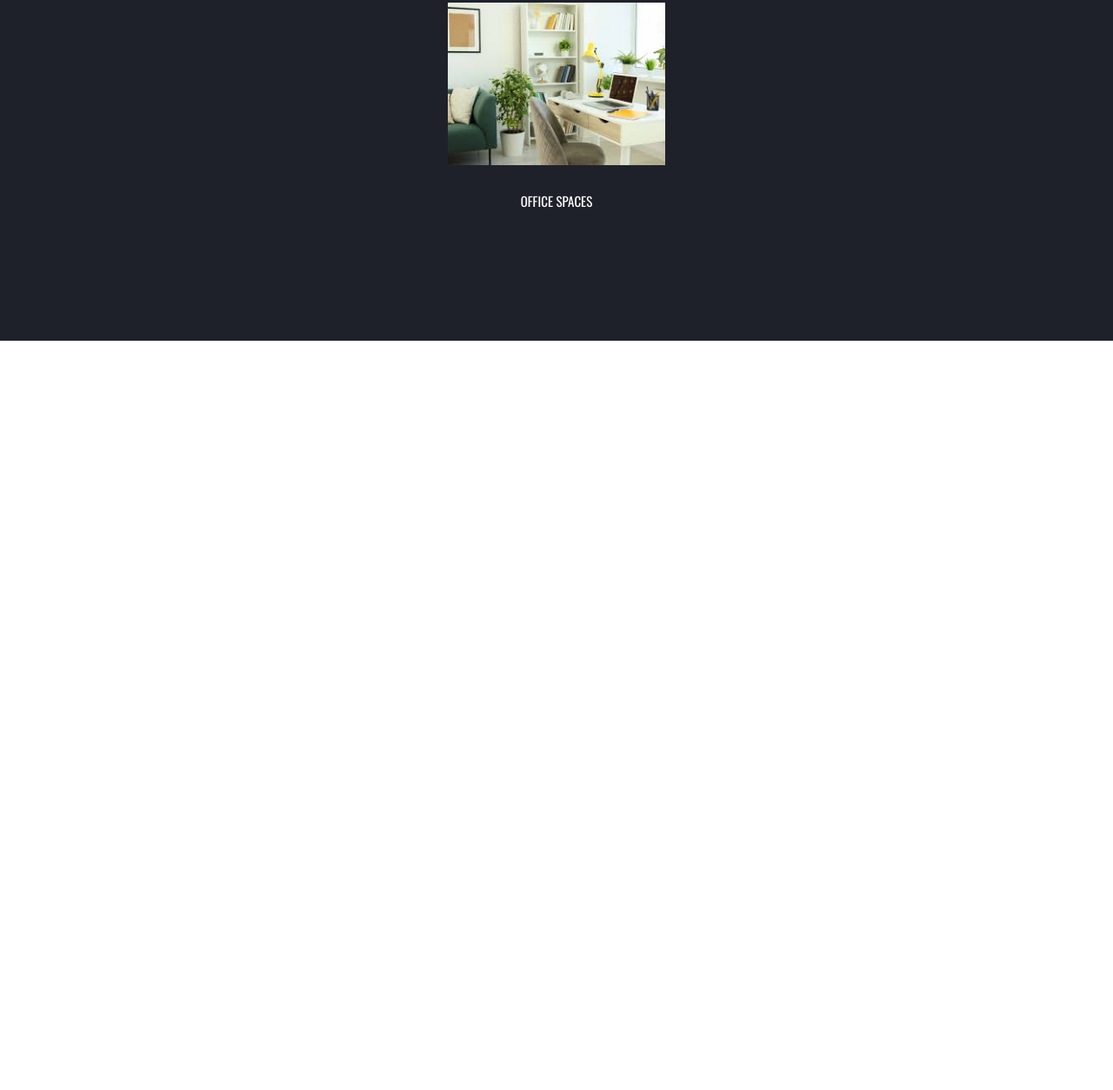
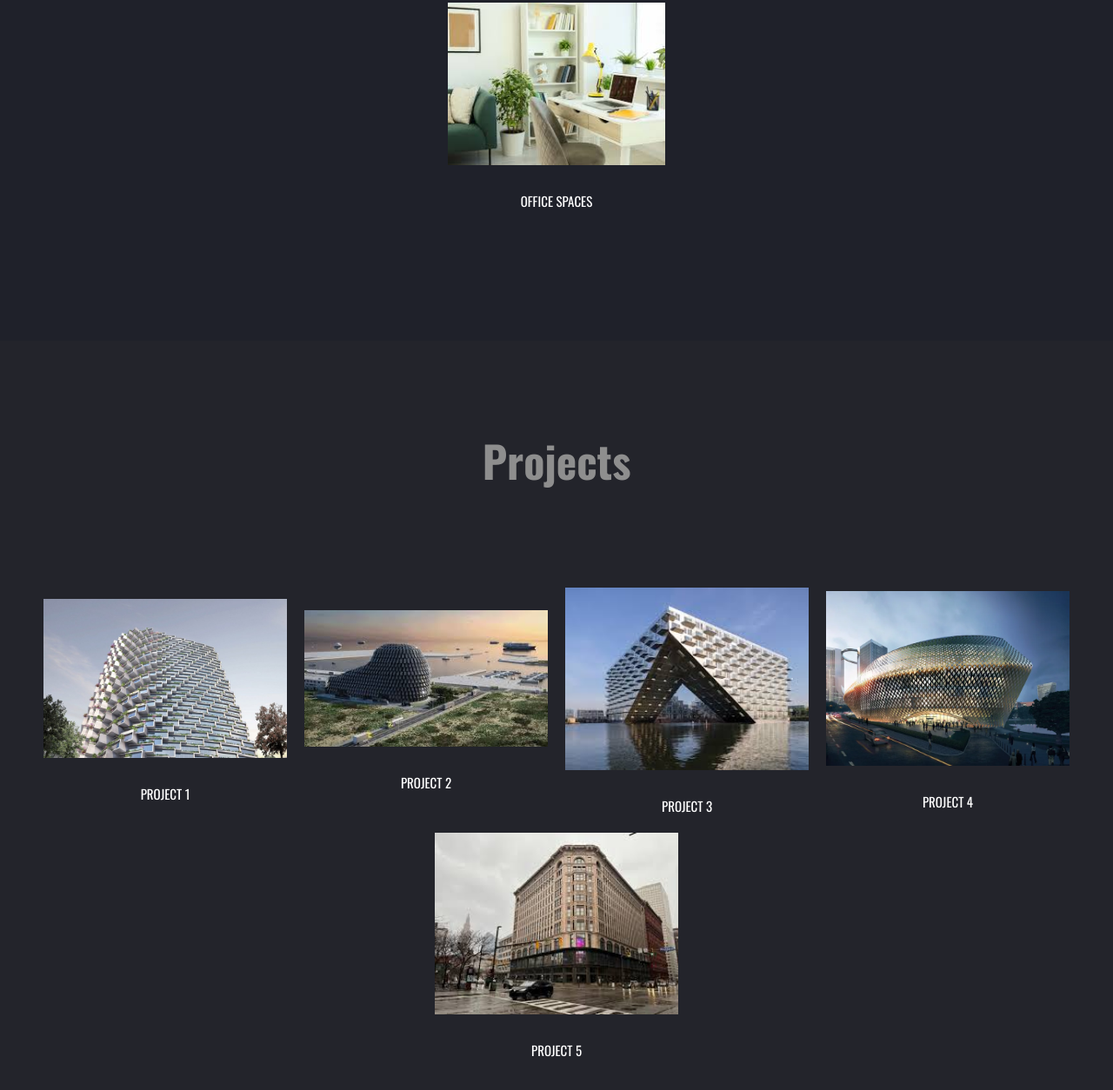
Before and after one commit to gowthamnikki6/Test, a plain HTML site: page index.html in a window 1280 px wide. Shown: the part 2340-3594 px from the top of the page at 87% size. Before the commit the page ends 2732 px from the top, so only its background shows below. Drawn offline with nearby package versions, Linux system fonts and the light colour scheme.

Commit message:
building projects added

```diff
--- a/index.html
+++ b/index.html
@@ -1046,6 +1046,32 @@
         </div>
       </div>
      </section>
+     <!-- Projects -->
+     <section class="projects">
+      <h2>Projects</h2>
+      <div class="projects-container">
+        <div class="project-card">
+          <img src="./images/project1.jpg" alt="">
+          <h3>PROJECT 1</h3>
+        </div>
+        <div class="project-card">
+          <img src="./images/project2.jfif" alt="">
+          <h3>PROJECT 2</h3>
+        </div>
+        <div class="project-card">
+          <img src="./images/project3.jfif" alt="">
+          <h3>PROJECT 3</h3>
+        </div>
+        <div class="project-card">
+          <img src="./images/project4.webp" alt="">
+          <h3>PROJECT 4</h3>
+        </div>
+        <div class="project-card">
+          <img src="./images/project5.jfif" alt="">
+          <h3>PROJECT 5</h3>
+      </div>
+      </div>
+     </section>
     <script src="script.js"></script>
     <!-- <script src="https://cdn.jsdelivr.net/npm/bootstrap@5.0.2/dist/js/bootstrap.bundle.min.js" integrity="sha384-MrcW6ZMFYlzcLA8Nl+NtUVF0sA7MsXsP1UyJoMp4YLEuNSfAP+JcXn/tWtIaxVXM" crossorigin="anonymous"></script> -->
   </body>
--- a/style.css
+++ b/style.css
@@ -653,3 +653,59 @@ li {
   font-size: 15px;
   margin-top: 20px;
 }
+
+@media (max-width: 600px) {
+  .services {
+    gap: 25px;
+    padding: 200px 50px;
+  }
+}
+
+.projects {
+  background-color: #23242b;
+  display: flex;
+  justify-content: center;
+  align-items: center;
+  flex-direction: column;
+  padding: 100px 0;
+}
+
+.projects h2 {
+  color: #8e8e8e;
+  font-size: 50px;
+}
+
+.projects .projects-container {
+  display: flex;
+  justify-content: center;
+  align-items: center;
+  margin-top: 100px;
+  /* gap: 100px; */
+  flex-wrap: wrap;
+  /* padding: 100px 0; */
+}
+.projects .projects-container .project-card {
+  width: 280px;
+  display: flex;
+  justify-content: center;
+  align-items: center;
+  flex-direction: column;
+  gap: 10px;
+  margin: 10px;
+}
+.projects .projects-container .project-card img{
+  width: 100%;
+}
+.projects .projects-container .project-card h3 {
+  color: white;
+  font-weight: 400;
+  font-size: 15px;
+  margin-top: 20px;
+}
+
+@media (max-width: 600px) {
+  .projects {
+    gap: 25px;
+    padding: 200px 50px;
+  }
+}
```
Also changed, not shown: images/project1.jpg (added), images/project2.jfif (added), images/project3.jfif (added), images/project4.webp (added), images/project5.jfif (added).
